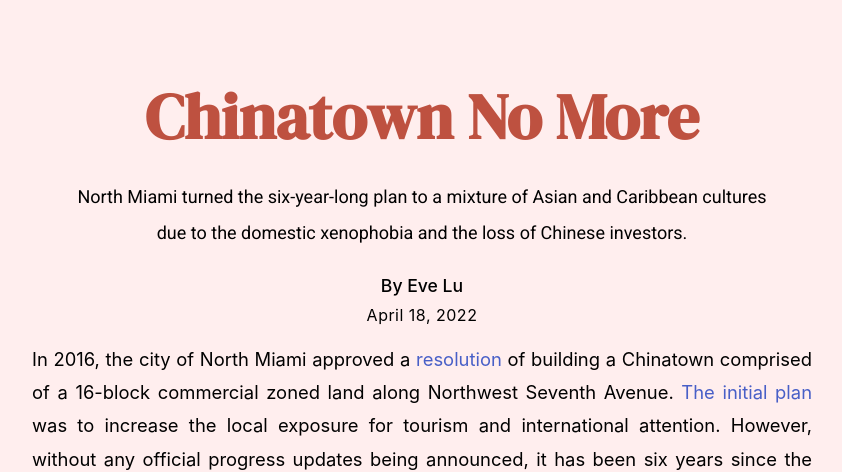
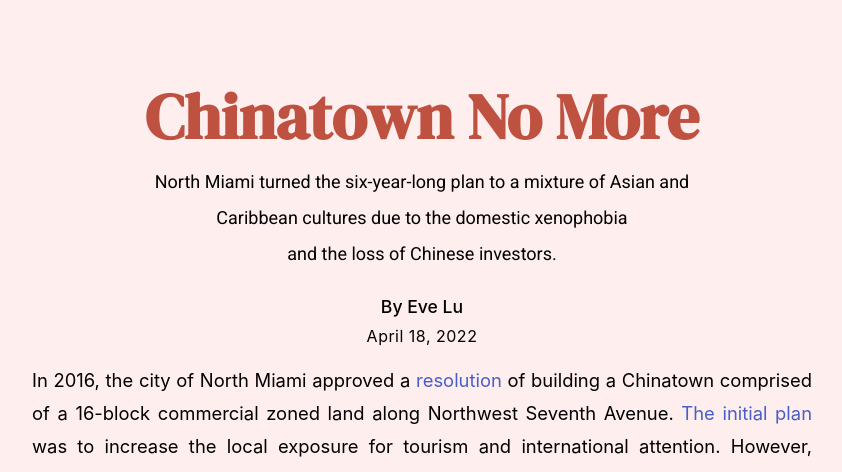
Before and after one commit to luyi-eve/miami-planned-chinatown, a plain HTML site: page index.html in a window 1280 px wide. Shown: the top 472 px of the page, without its empty margins (218-1060 px from the left). Drawn offline with nearby package versions, Linux system fonts and the light colour scheme.

Commit message:
Update index.html

```diff
--- a/index.html
+++ b/index.html
@@ -176,8 +176,8 @@
             <h1 class="headline">
                 Chinatown No More
             </h1>
-            <h2 class="subhead">
-                North Miami turned the six-year-long plan to a mixture of Asian and Caribbean cultures <br> due to the domestic xenophobia and the loss of Chinese investors.
+            <h2 class="subhead" style="margin:auto; max-width: 600px;">
+                North Miami turned the six-year-long plan to a mixture of Asian and Caribbean cultures due to the domestic xenophobia <br> and the loss of Chinese investors.
             </h2>
             <p class="byline">By Eve Lu</p>
             <p class="date">April 18, 2022</p>
@@ -252,7 +252,7 @@
         <div class="ending four-icon">
             <a href="https://github.com/luyi-eve" title="Github" target="_blank"><span class="title"><i class="fab fa-github fa-2xs transparency"></i></span><a>
             <a href="https://twitter.com/luyi_2021" title="Twitter" target="_blank"><span class="title"><i class="fab fa-twitter padding fa-2xs transparency"></i></span><a>
-                <a href="https://luyi-eve.github.io/" title="Home" target="_blank"><span class="title"><i class="fab fa-solid fa-house fa-2xs padding transparency"></i></span><a>
+            <a href="https://luyi-eve.github.io/" title="Home" target="_blank"><span class="title"><i class="fab fa-solid fa-house fa-2xs padding transparency"></i></span><a>
             <a href="https://www.instagram.com/eseve__ly/" title="Instagram" target="_blank"><span class="title"><i class="fa-brands fa-instagram padding fa-2xs transparency"></i></span><a>
             <a href="mailto:eseve@live.com"><span class="title"><i class="fas fa-envelope padding fa-2xs transparency"></i></span></a>
         </div>
```
